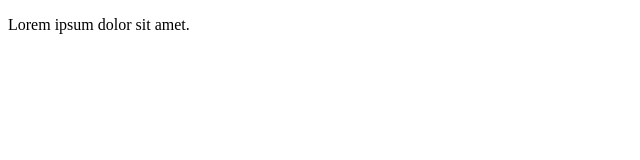
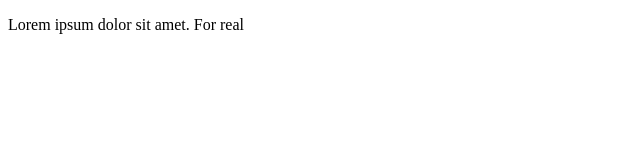
Before and after one commit to PatrickRanval/git-example-project0a, a plain HTML site: page index.html in a window 1280 px wide. Shown: the full height of the page, 0-640 px from the left. Drawn offline with Linux system fonts and the light colour scheme.

```diff
--- a/index.html
+++ b/index.html
@@ -7,6 +7,6 @@
   <title>Document</title>
 </head>
 <body>
-  <p>Lorem ipsum dolor sit amet.</p>
+  <p>Lorem ipsum dolor sit amet. For real</p>
 </body>
 </html>
```
Also changed, not shown: page2.html (added).
